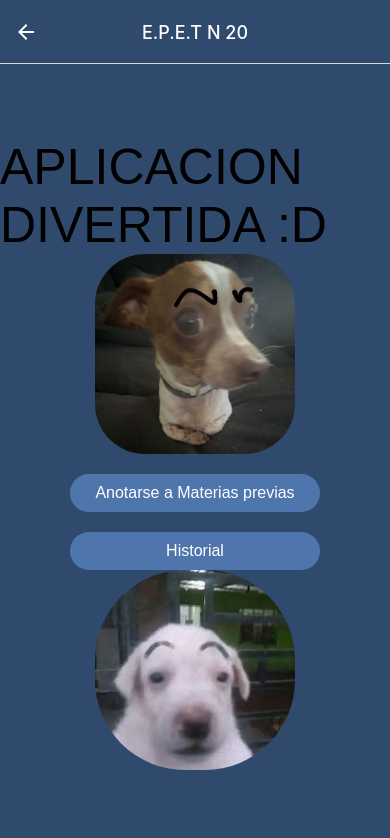
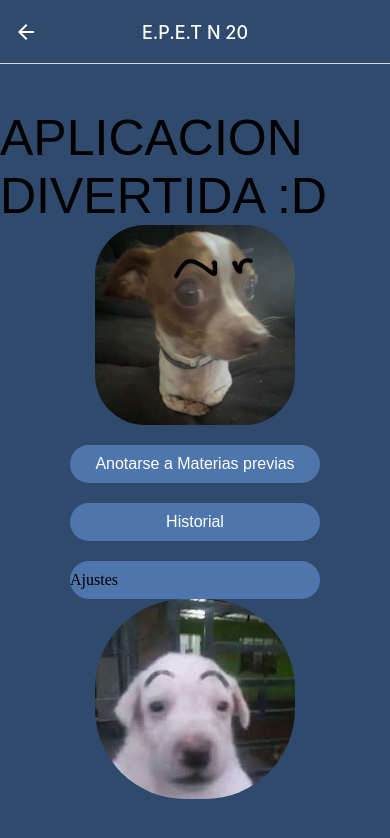
Before and after one commit to LuuAlveal/No_Hackeamos_Ni_La_Puerta, a React Native app: screen /Home in a window 390 px wide. Shown: the top 838 px of the page. Built offline with nearby package versions, Linux system fonts and the light colour scheme.

Commit message:
Asignamos las propiedades y damos el numbre

```diff
--- a/screens/Home.jsx
+++ b/screens/Home.jsx
@@ -63,6 +63,11 @@ export default function Home (){
                     </TouchableOpacity>
                 </View>
                 <View style = {style.containarButton}>
+                <TouchableOpacity style = {style.button} >
+                    <text>
+                    Ajustes
+                    </text>
+                    </TouchableOpacity>
                 </View >
                 <Image
                     source={require('../assets/3b4c0036b590cc1977d03230bb7d34f0.jpg')}
```
